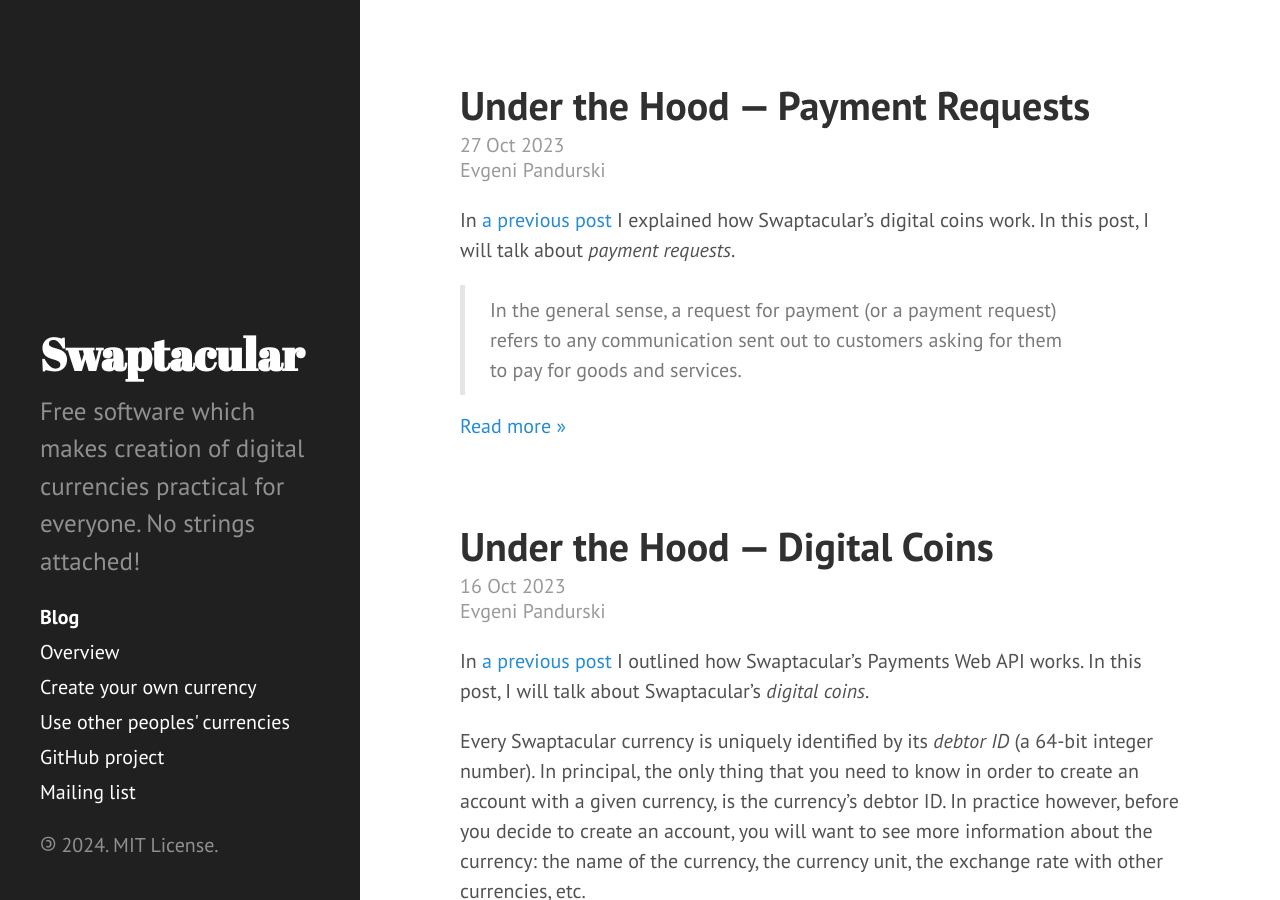
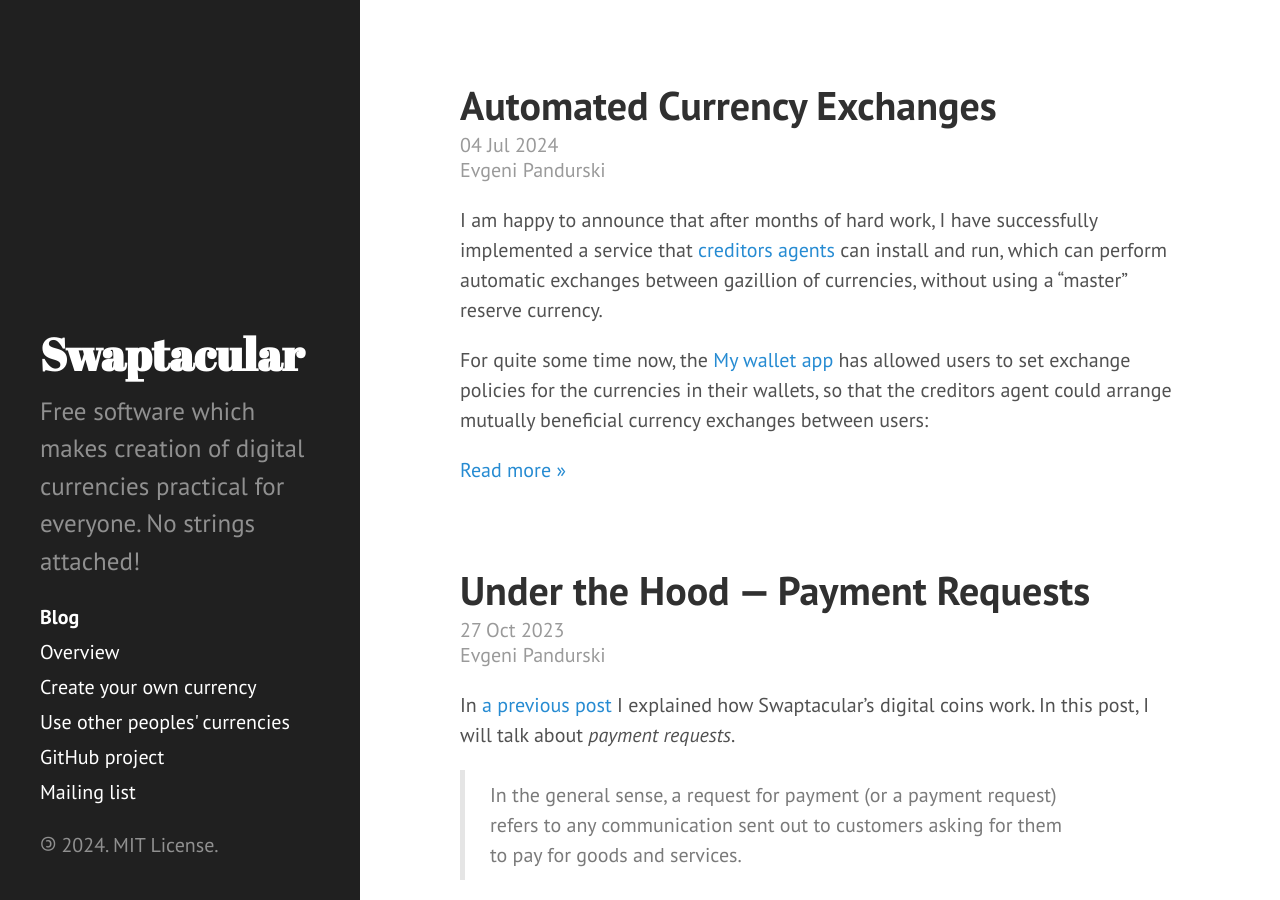
Before and after one commit to epandurski/swaptacular.github.io, a Jekyll site: the page built from index.html, in a window 1280 px wide and 900 px high. Built offline with Jekyll 4.4.1, drawn with Linux system fonts in a browser that asks for light colours; the list of posts is cut into pages by our own code; some of the changed text lies outside the part shown.

Commit message:
Publish the "Automated Currency Exchanges" post

```diff
--- a/_posts/2024-07-04-automated-currency-exchanges.md
+++ b/_posts/2024-07-04-automated-currency-exchanges.md
@@ -14,10 +13,11 @@
 can install and run, which can perform automatic exchanges between
 gazillion of currencies, without using a "master" reserve currency.
 
-For quite some time, the [My wallet app]({{
-site.app_demo.creditors_webapp}}) allowed users to set an exchange
-policy for every currency in their wallet, so that the creditors agent
-could arrange mutually beneficial currency exchanges between users:
+For quite some time now, the [My wallet app]({{
+site.app_demo.creditors_webapp}}) has allowed users to set exchange
+policies for the currencies in their wallets, so that the creditors
+agent could arrange mutually beneficial currency exchanges between
+users:
 
 <!--more-->
 
@@ -28,8 +28,8 @@
        >
 </div>
 
-But until very recently, this functionality was missing, and all
-exchange policies set by users were ignored. [Not
+But until very recently, this functionality has been missing on the
+backend, and all exchange policies set by users were ignored. [Not
 anymore](https://github.com/swaptacular/swpt_trade).
 
 ## How does it work?
@@ -48,10 +48,11 @@
 2. How much of each currency, each user is willing to sell.
 3. How much of each currency, each user is willing to buy.
 
-Having all this information makes our job much easier, compared to
-traditional currency exchanges, where matching seller and buyer prices
-is a major issue. In our case, we should simply look for [a possible
-circular trade](/public/docs/cmb-general.pdf):
+Having all this information makes the job of the creditors agent much
+easier, compared to traditional currency exchanges, where matching
+sellers' and buyers' prices is a major problem. In our case, we simply
+should look for possible [circular
+trades](/public/docs/cmb-general.pdf):
 
 <div class="message" id="peg-tree">
   <img src="/images/circular-trade.png"
@@ -64,14 +65,14 @@
 you are spot on. Here the idea is the same, but with several important
 generalizations:
 
-1. "Trading circles" are found automatically, using a relatively
-   simple algorithm. The number of participants in a trading circle
+1. The *circular trades* are found automatically, using a relatively
+   simple algorithm. The number of participants in each circular trade
    can be very big, but can also be as small as 2.
 
-3. We can clear debts incurred not in one, but in many different
+3. We can clear debts accumulated not in one, but in many different
    currencies.
 
-4. In addition to paying old debts, each trading circle can also
+4. In addition to paying old debts, each circular trade can also
    create new debts.
 
    Note that this point is very important: In Swaptacular, creating
```
Also changed, not shown: other parts of _posts/2024-07-04-automated-currency-exchanges.md (+0 -1 lines).
